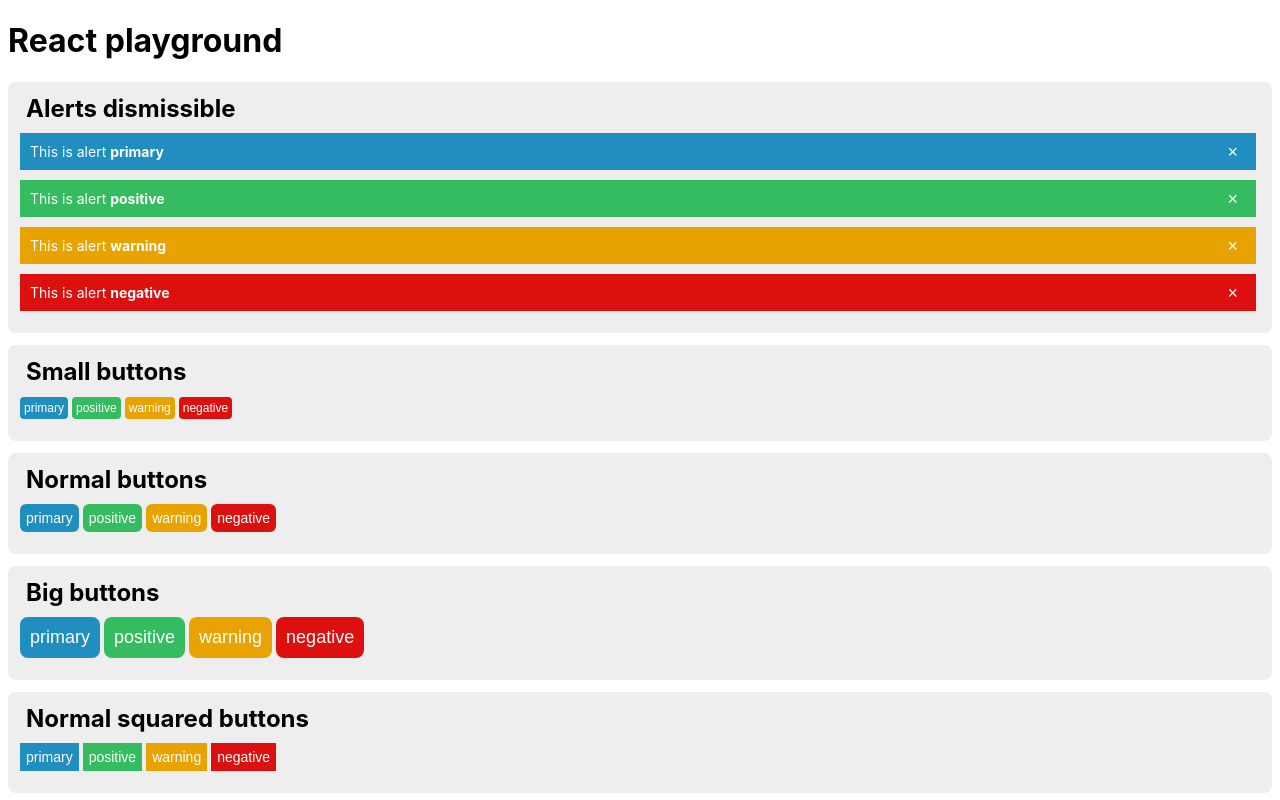
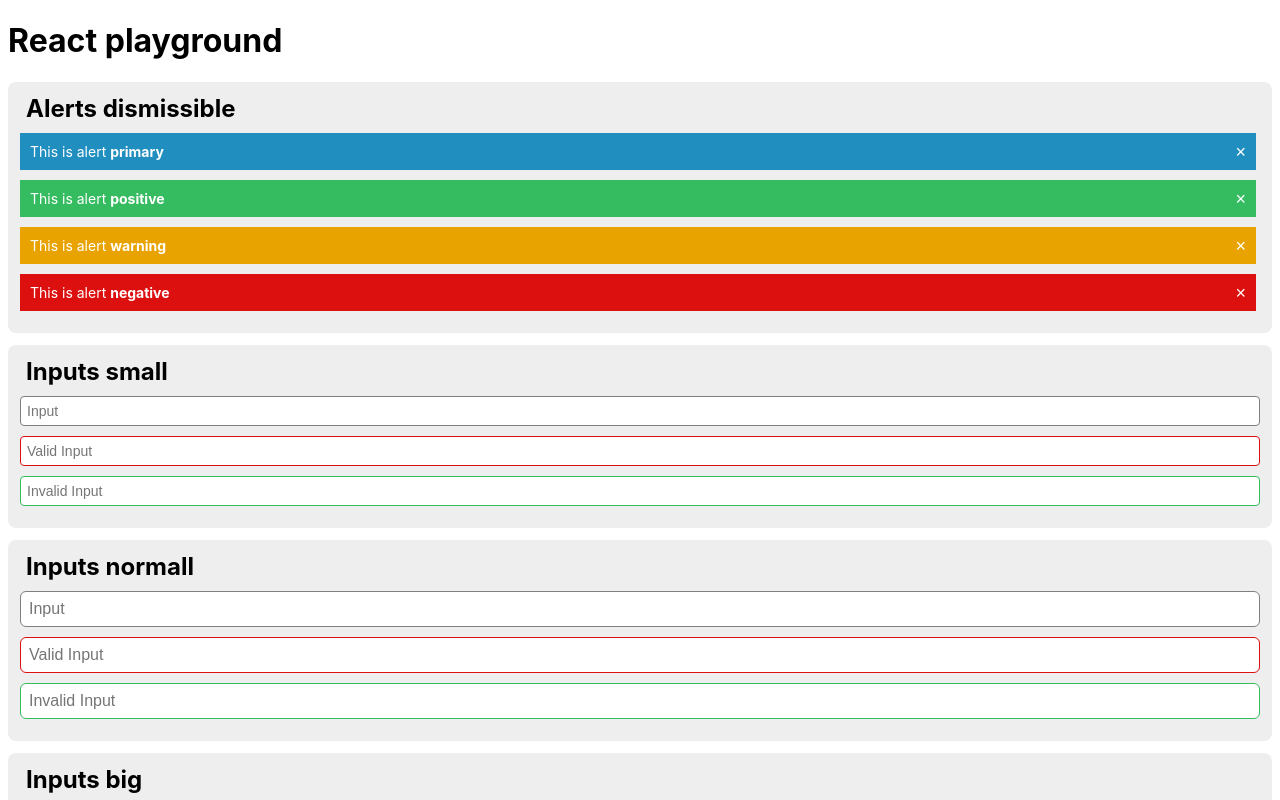
Before and after one commit to Optifun/ui-kit, a React app: page / in a window 1280 px wide. Shown: the top 800 px of the page. Built offline with nearby package versions, Linux system fonts and the light colour scheme.

Commit message:
Input component

```diff
--- a/src/App.jsx
+++ b/src/App.jsx
@@ -1,9 +1,19 @@
 import React, { useState } from "react";
 // import { Button } from "./components";
 import "@/styles/scss/index.scss";
-import { Alert, Button } from "./components";
+import { Alert, Button, Input } from "./components";
 
 const themes = ["primary", "positive", "warning", "negative"];
+
+const drawInputs = (size) => {
+  return (
+    <>
+      <Input placeHolder="Input" size={size} />
+      <Input placeHolder="Valid Input" size={size} valid />
+      <Input placeHolder="Invalid Input" size={size} invalid />
+    </>
+  );
+};
 
 const drawAlerts = (dismisible) => {
   const [state, setState] = useState([true, true, true, true]);
@@ -62,6 +72,18 @@ export default function App(props) {
         {drawAlerts(true)}
       </div>
       <div className="example">
+        <h2>Inputs small</h2>
+        {drawInputs("small")}
+      </div>
+      <div className="example">
+        <h2>Inputs normall</h2>
+        {drawInputs("normal")}
+      </div>
+      <div className="example">
+        <h2>Inputs big</h2>
+        {drawInputs("big")}
+      </div>
+      <div className="example">
         <h2>Small buttons</h2>
         {drawButtons("small")}
       </div>
--- a/src/components/index.jsx
+++ b/src/components/index.jsx
@@ -1,4 +1,5 @@
 import Button from "./button";
 import Alert from "./alert";
+import Input from "./input";
 
-export { Alert, Button };
+export { Alert, Button, Input };
--- a/src/components/input/Input.jsx
+++ b/src/components/input/Input.jsx
@@ -29,23 +29,39 @@ class Input extends React.Component {
   }
 
   render() {
-    const { className, size, invalid, valid, innerRef, ...attrs } = this.props;
+    const {
+      className,
+      size,
+      placeHolder,
+      invalid,
+      valid,
+      innerRef,
+      ...attrs
+    } = this.props;
 
     const classes = classNames(
       className,
-      size && `form-control-${size}`,
+      "input-control",
+      size && `input-control-${size}`,
       valid && "is-valid",
       invalid && "is-invalid"
     );
 
-    return <input {...attrs} ref={innerRef} className={classes} />;
+    return (
+      <input
+        {...attrs}
+        ref={innerRef}
+        className={classes}
+        placeholder={placeHolder}
+      />
+    );
   }
 }
 
 Input.propTypes = {
   className: PropTypes.string,
   children: PropTypes.node,
-  inline: PropTypes.bool,
+  placeHolder: PropTypes.string,
   type: PropTypes.oneOf(INPUT_TYPES),
   size: PropTypes.string,
   valid: PropTypes.bool,
@@ -57,4 +73,8 @@ Input.propTypes = {
   ]),
 };
 
+Input.defaultProps = {
+  size: "normal",
+  type: "text",
+};
 export default Input;
--- a/src/components/input/index.js
+++ b/src/components/input/index.js
@@ -1,3 +1,3 @@
-import FormInput from "./FormInput";
+import Input from "./Input";
 
-export default FormInput;
+export default Input;
--- a/src/styles/scss/_constants.scss
+++ b/src/styles/scss/_constants.scss
@@ -19,3 +19,18 @@ $el-border-radiuses: (
   normal: 6px,
   big: 8px,
 );
+
+$input-font-sizes: (
+  small: 14px,
+  normal: 16px,
+  big: 20px,
+);
+
+$input-paddings: (
+  small: 6px,
+  normal: 8px,
+  big: 10px,
+);
+
+$input-border-width: 1px;
+$input-border-width--highlight: 1.5px;
--- /dev/null
+++ b/src/styles/scss/_input.scss
@@ -0,0 +1,38 @@
+.input-control {
+  padding: 4px 6px;
+  display: block;
+  box-sizing: border-box;
+  position: relative;
+
+  height: auto;
+  width: 100%;
+
+  border: 1px solid gray;
+  border-radius: 4px;
+  font-size: medium;
+
+  &.is-valid {
+    border-color: map-get($themes, "negative");
+    border-width: 1.5px;
+  }
+
+  &.is-invalid {
+    border-color: map-get($themes, "positive");
+    border-width: 1.5px;
+  }
+
+  &:focus {
+    outline: none;
+    border-color: map-get($themes, "primary");
+    box-shadow: -1.5px -1.5px 2px rgba(0, 140, 255, 0.2),
+      1px 1px 0.5px rgba(0, 0, 0, 0.06);
+  }
+
+  @each $size in $element-sizes {
+    &-#{$size} {
+      padding: map-get($input-paddings, $size);
+      font-size: map-get($input-font-sizes, $size);
+      border-radius: map-get($el-border-radiuses, $size);
+    }
+  }
+}
--- a/src/styles/scss/_utils.scss
+++ b/src/styles/scss/_utils.scss
@@ -4,7 +4,7 @@
   padding: 12px;
   margin-bottom: 12px;
 
-  & * {
+  & > * {
     margin: 0px 4px 10px 0px;
   }
   & h2 {
--- a/src/styles/scss/index.scss
+++ b/src/styles/scss/index.scss
@@ -4,3 +4,4 @@
 @import "utils";
 @import "alert";
 @import "button";
+@import "input";
```
